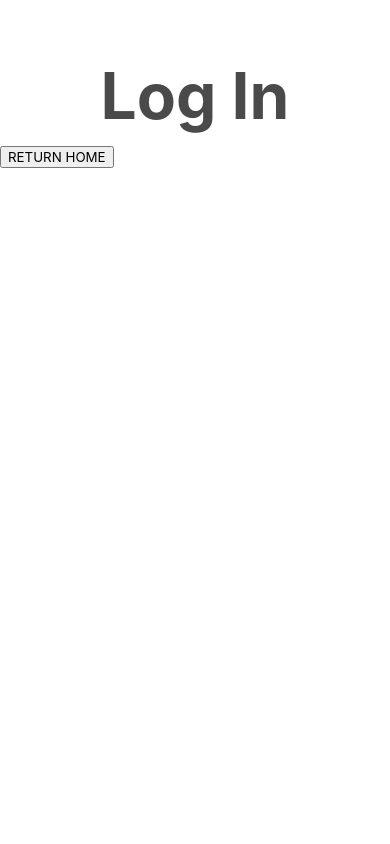
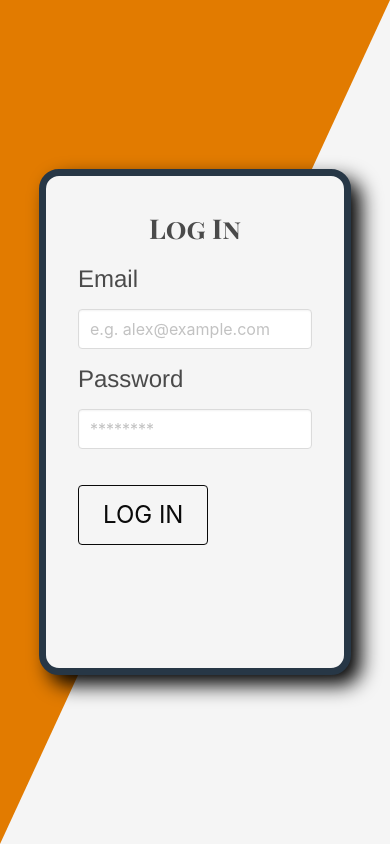
Before and after one commit to vruss14/workout-generator, a React (Create React App) app in the folder client/: page /login in a window 390 px wide. Built offline with nearby package versions, Linux system fonts and the light colour scheme.

Commit message:
created login form with responsive styling

```diff
--- /dev/null
+++ b/client/src/components/loginStyle.css
@@ -0,0 +1,70 @@
+/* Styling for the Log In Page */
+
+/* The main container has position relative so that the form can be positioned absolutely
+and use z-index (so the form appears on top) */
+
+#main-login-container {
+    position: relative;
+    width: 0;
+    height: 0;
+    border-top: 100vh solid #E27B00;
+    border-right: 100vw solid transparent;
+    background-color: hsl(0, 0%, 96%);
+}
+
+/* Styling to ensure the form always appears at the center of the page */
+
+#form-container {
+    width: 60vw;
+    height: 60vh;
+    position: absolute;
+    left: 50vw;
+    margin-left: -30vw;
+    top: -100vh;
+    margin-top: 20vh;
+    z-index: 2;
+    border: 7px solid #273746;
+    box-shadow: 10px 10px 20px black;
+    border-radius: 20px;
+    padding-left: 7rem;
+    padding-right: 7rem;
+}
+
+/* Typography styling */
+
+#login-form-title {
+    font-family: 'Playfair Display SC', serif;
+    text-align: right;
+    font-size: 4rem;
+}
+
+.custom-label {
+    font-family: Helvetica, Arial, sans-serif;
+    font-weight: 300;
+}
+
+/* Slows down the transition between colors */
+
+#log-in-submit:hover {
+    background-color: black;
+    color: white;
+    transition: 0.5s ease-in-out;
+
+}
+
+/* To ensure the page is responsive for tablets/mobile devices */
+
+@media screen and (max-width: 768px) {
+
+    #login-form-title {
+        font-size: 7vw;
+    }
+
+    #form-container {
+        padding-left: 2rem;
+        padding-right: 2rem;
+        width: 80vw;
+        margin-left: -40vw;
+    }
+
+}
--- a/client/src/components/loginform.js
+++ b/client/src/components/loginform.js
@@ -1,21 +1,35 @@
 import React from "react";
+import "./loginStyle.css";
 
 // The Log In page
 
 function LoginForm() {
 
-    // Temporary styling to ensure animation works as expected
+    return (
+        <form className="box has-background-light" id="form-container">
 
-    const style = {
-        textAlign: "center",
-        fontWeight: "bold",
-        fontSize: "64px",
-        marginTop: "3rem"
-    }
+            <h1 className="has-text-weight-bold has-text-centered mt-3 mb-3" id="login-form-title">Log In</h1>
 
-  return (
-      <h1 style={style}>Log In</h1>
-  );
+            <div className="field">
+            <label className="is-size-4 mt-4 mb-4 custom-label">Email</label>
+            <div className="control">
+                <input className="input mt-3" type="email" placeholder="e.g. alex@example.com" />
+            </div>
+            </div>
+
+            <div className="field">
+            <label className="is-size-4 mt-4 mb-4 custom-label">Password</label>
+            <div className="control">
+                <input className="input mt-3" type="password" placeholder="********" />
+            </div>
+            </div>
+
+            <button className="button is-black is-outlined is-large mt-5 has-text-centered"
+            id="log-in-submit"
+            onClick={(event) => visitHome(event)}
+            >LOG IN</button>
+        </form>
+    )
 }
 
 export default LoginForm;
--- a/client/src/pages/login.js
+++ b/client/src/pages/login.js
@@ -1,10 +1,12 @@
 import React, { useState, useEffect } from "react";
 import LoginForm from "../components/loginform.js";
+import "../components/loginStyle.css";
 
 // The Log In page
 
 function Login() {
 
+  // Switching the inline styling results in fade-in/fade-out animations
   let loginStyle = {
     opacity: "0%",
     transition: "1.6s linear"
@@ -14,6 +16,8 @@ function Login() {
     opacity: "100%",
     transition: "1.6s ease-in",
   }
+
+  // The useEffect hook is used to switch styles on page load, resulting in the animation
 
   useEffect(() => {
       animatePage();
@@ -25,16 +29,46 @@ function Login() {
       setAnimate(true);
   }
 
+  // Resets animate back to the default style (goes from 100% opacity to 0%)
+
   window.addEventListener('beforeunload', function (e) {
     e.preventDefault();
     setAnimate(false)
   });
 
+  function visitHome(event) {
+    event.preventDefault();
+    location.href = "/";
+  }
+
   return (
-      <div style={animate ? loginAnimated : loginStyle}>
+      <main id="main-login-container" style={animate ? loginAnimated : loginStyle}>
         <LoginForm />
-        <a href="/"><button>RETURN HOME</button></a>
-      </div>
+
+        {/* <form className="box has-background-light" id="form-container">
+
+          <h1 className="has-text-weight-bold has-text-centered mt-3 mb-3" id="login-form-title">Log In</h1>
+
+          <div className="field">
+            <label className="is-size-4 mt-4 mb-4 custom-label">Email</label>
+            <div className="control">
+              <input className="input mt-3" type="email" placeholder="e.g. alex@example.com" />
+            </div>
+          </div>
+
+          <div className="field">
+            <label className="is-size-4 mt-4 mb-4 custom-label">Password</label>
+            <div className="control">
+              <input className="input mt-3" type="password" placeholder="********" />
+            </div>
+          </div>
+
+          <button className="button is-black is-outlined is-large mt-5 has-text-centered"
+            id="log-in-submit"
+            onClick={(event) => visitHome(event)}
+            >LOG IN</button>
+        </form> */}
+      </main>
   );
 }
 
```
